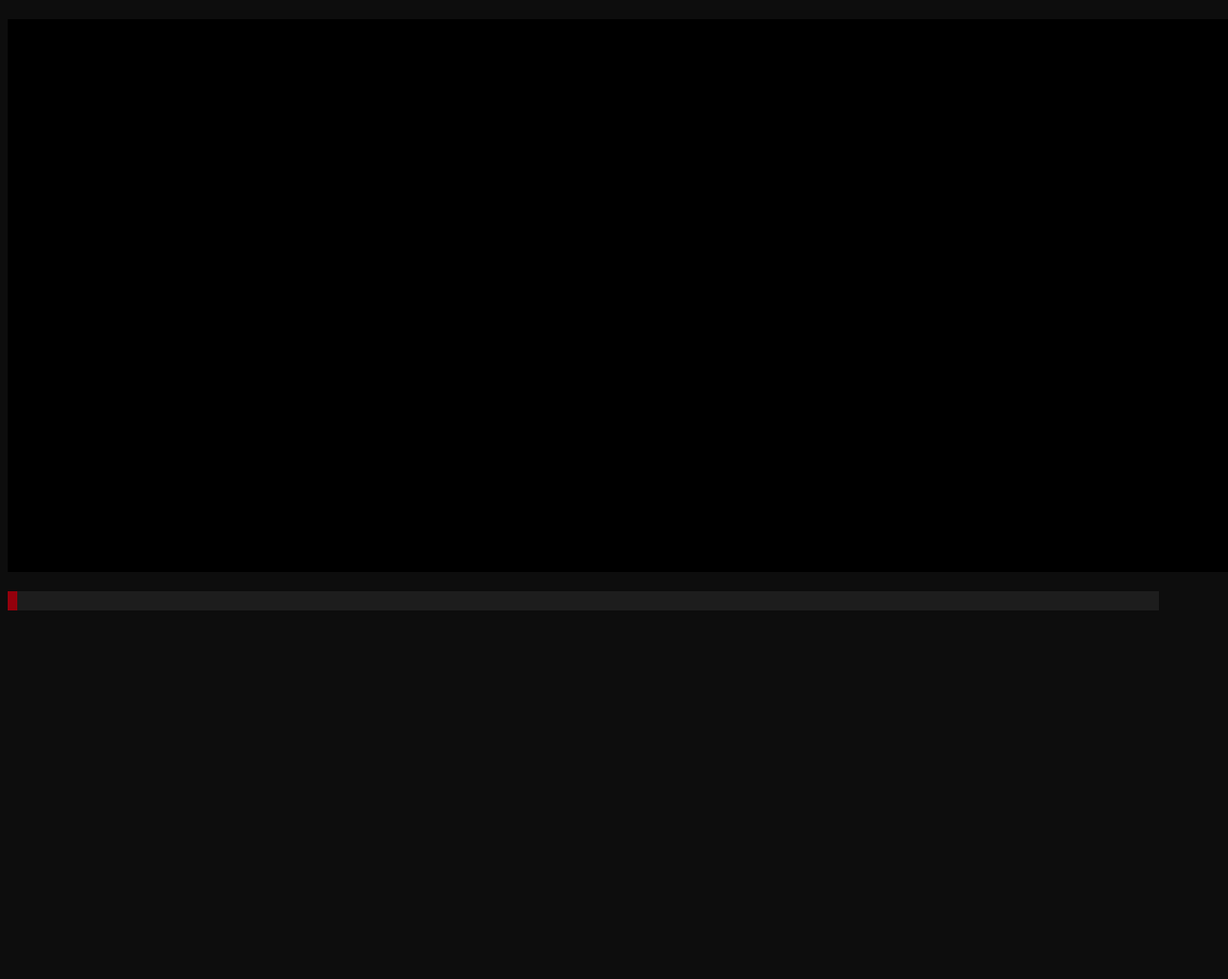
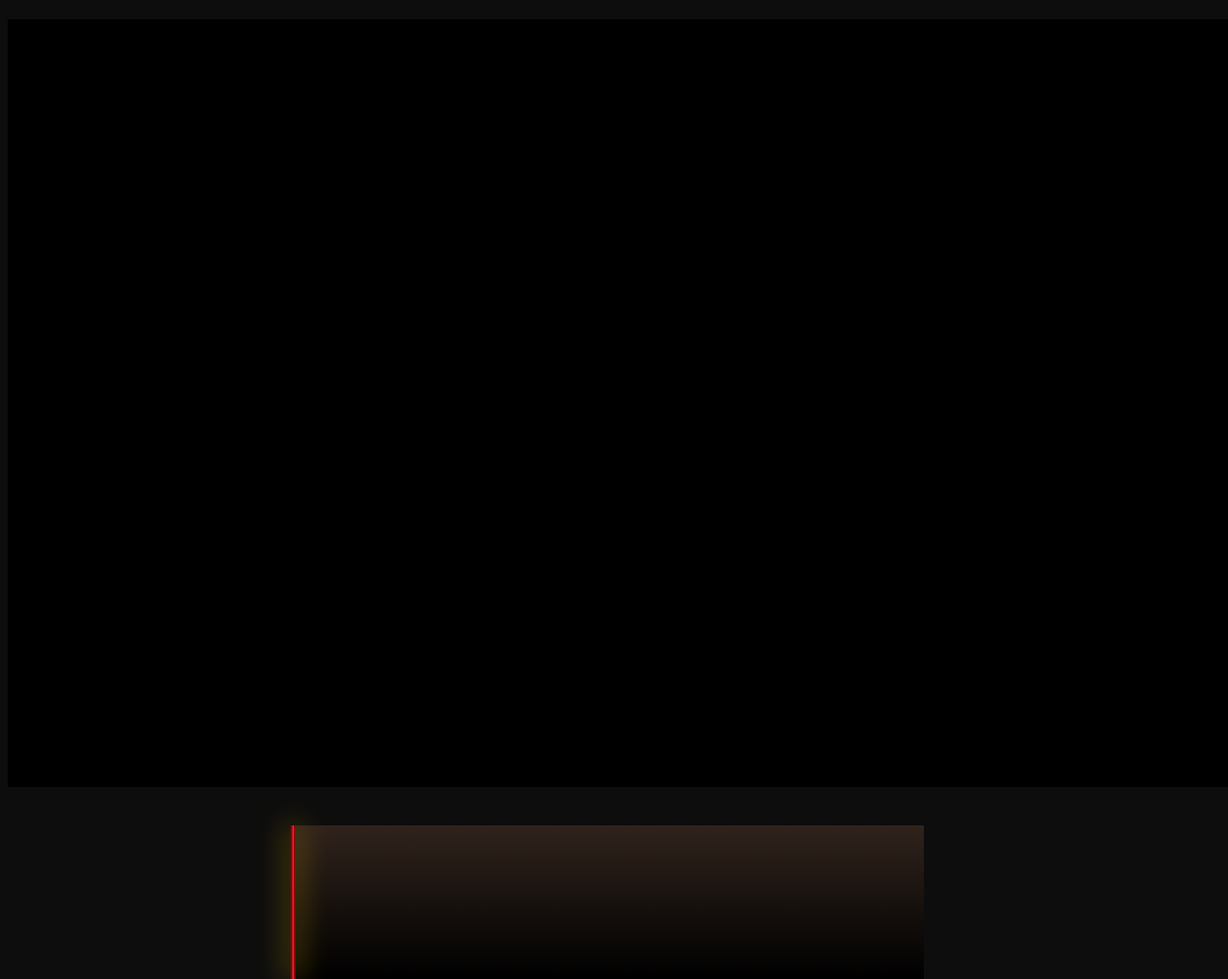
Before and after one commit to fixed/industriesalonfunk, a website: page public/index.html in a window 1280 px wide. Shown: the whole page at 96% size. Before the commit the page ends 804 px from the top, so only its background shows below. Drawn offline with Linux system fonts and the light colour scheme; files that its build step writes are made by us from their sources; files whose address does not match are found by name.

Commit message:
style tuning

```diff
--- a/public/index.html
+++ b/public/index.html
@@ -12,7 +12,9 @@
 			</canvas>
 
 			<div id="tuner">
-				<div id="indicator"></div>
+				<div id="indicator">
+					<div id="focal"></div>
+				</div>
 			</div>
 
 			<div id="help">
--- a/src/css/main.css
+++ b/src/css/main.css
@@ -29,27 +29,43 @@ h1 {
 
 #video {
 	width: 1280px;
-	height: 576px;
+	height: 800px;
 	background: black;
 }
 
 #tuner {
 	position: relative;
-	margin-top: 20px;
-	width: 1200px;
-	height: 20px;
-	background: #1D1D1D;
+	margin-top: 40px;
+	margin-left: 295px;
+	width: 660px;
+	height: 160px;
+	background: #777;
+	/*background: #1D1D1D;*/
+
+	background-image: -webkit-linear-gradient(top, #30231C 0%, #000 100%);
 }
 
 #indicator {
 	position:absolute;
-	width: 10px;
+	width: 5px;
 	height: 100%;
+	/*background: #94000C; */
 	background: #94000C;
+	box-shadow: 0 0 30px 1px #A80;
+}
+
+#focal{
+	display:block;
+	width: 1px;
+	height: 100%;
+	margin-left: 2px;
+	background: #f33;
 }
 
 .station {
-	display: table;
+	/*
+	display: table;*/
+	display:none;
 	position: absolute;
 	height: 100%;
 	background: #272727;
--- a/src/js/tuner/tuner.js
+++ b/src/js/tuner/tuner.js
@@ -9,7 +9,7 @@ define([
 		EventEmitter.call(this);
 
 		this.currentValue = 0;
-		this.maxValue = 0x70;
+		this.maxValue = 0x190;
 
 	}
 	Class.inherits(Tuner, EventEmitter);
@@ -32,7 +32,7 @@ define([
 	};
 
 	Tuner.prototype.onMouseWheel = function(event, delta) {
-		this.currentValue = this.clamp(this.currentValue + delta, 0, this.maxValue);
+		this.currentValue = this.clamp(this.currentValue - delta, 0, this.maxValue);
 		var normalizedValue = this.currentValue / this.maxValue;
 		this.emit('tune', normalizedValue);
 		if(this.ui) this.ui.moveIndicator(normalizedValue);
```
